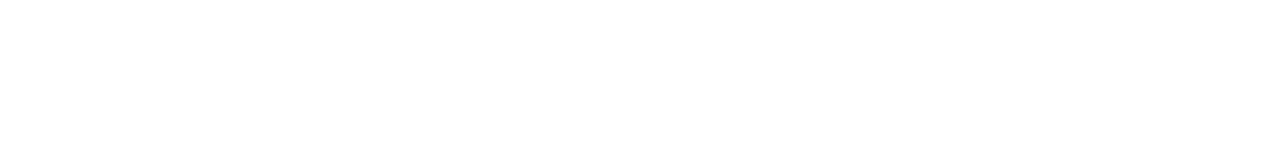
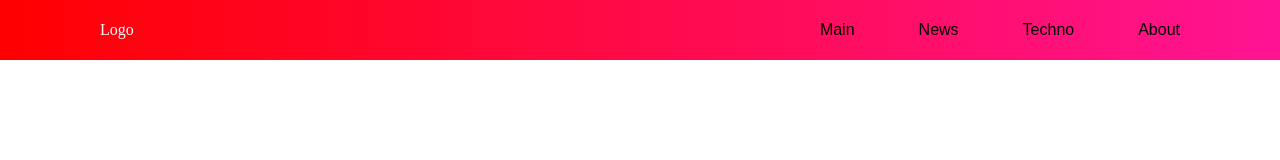
Before and after one commit to MadinaxonToxirjonovna/onlinestore, a plain HTML site: page index.html in a window 1280 px wide. Drawn offline with Linux system fonts and the light colour scheme.

Commit message:
created navbar

```diff
--- a/css/main.css
+++ b/css/main.css
@@ -0,0 +1,32 @@
+*{
+    margin: 0;
+    padding: 0;
+    box-sizing: border-box;
+}
+
+.navbar{
+    background: linear-gradient(to right, red, deeppink);
+    display: flex;
+    justify-content: space-between;
+    padding-left: 100px;
+    padding-right: 100px;
+    align-items: center;
+    height: 60px;
+}
+
+.navbar-brand{
+    text-decoration: none;
+    color: white;
+    font-family: Algerian;
+}
+
+.navbar-nav li{
+    display: inline-block;
+}
+
+.navbar-nav li a{
+    text-decoration: none;
+    color: black;
+    font-family: sans-serif;
+    margin-left: 60px;
+}
--- a/index.html
+++ b/index.html
@@ -9,6 +9,15 @@
     <link rel="stylesheet" href="css/main.css">
 </head>
 <body>
+<nav class="navbar">
+    <a href="#" class="navbar-brand">Logo</a>
 
+    <ul class="navbar-nav">
+        <li class="nav-item"><a href="nav-link">Main</a></li>
+        <li class="nav-item"><a href="nav-link">News</a></li>
+        <li class="nav-item"><a href="nav-link">Techno</a></li>
+        <li class="nav-item"><a href="nav-link">About</a></li>
+    </ul>
+</nav>
 </body>
 </html>
```
